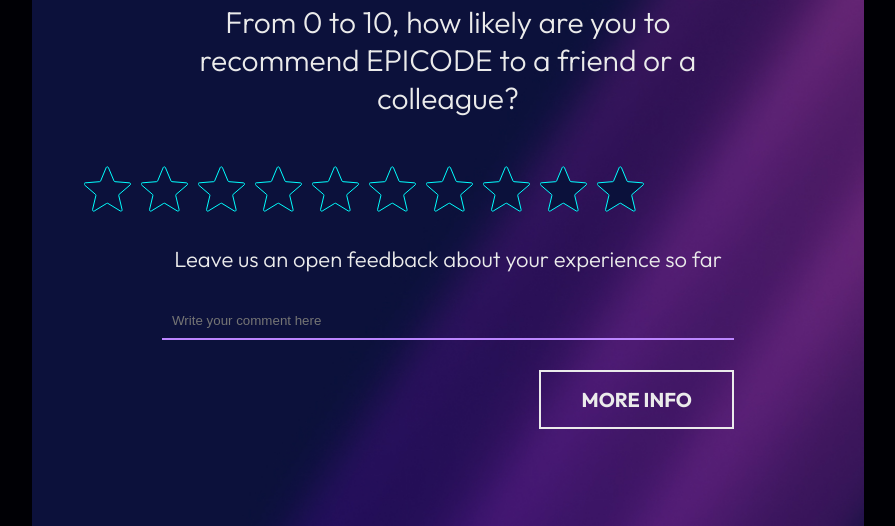
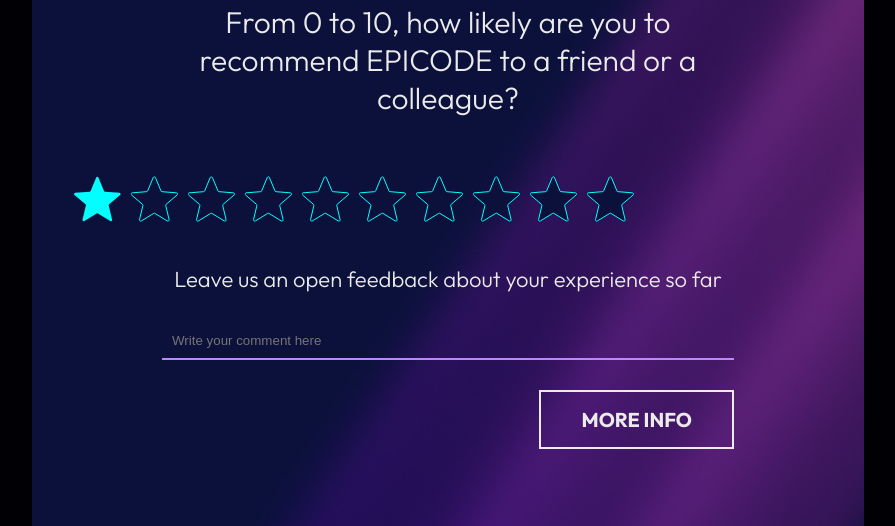
Before and after one commit to StefaniaGalazzo/quizz-game-epicode, a plain HTML site: page feedback.html in a window 1280 px wide. Shown: the part 274-800 px from the top of the page, without its empty margins (192-1087 px from the left). Drawn offline with Linux system fonts and the light colour scheme.

Commit message:
add star feedback js

```diff
--- a/assets/css/style.css
+++ b/assets/css/style.css
@@ -216,7 +216,8 @@ display: inline-block;
   display: flex;
   flex-direction: row-reverse;
   padding: 20px 90px;
-}
+  margin: 10px;
+ }
 
 .starIcon {        /*ICON*/
   font-size: 50px;
@@ -225,18 +226,21 @@ display: inline-block;
   padding-inline-start: 10px;
 }
 
+
 .starIcon::before{
   content: url(/assets/imgs/starblue.svg);
 }
-.starIcon.ativo ~ .starIcon::before{
+
+.starIcon.ativo~.starIcon::before,
+.starIcon.ativo::before {
   content: url(/assets/imgs/star.svg);
+
 }
 .avaliacao:hover .starIcon::before{
   content: url(/assets/imgs/starblue.svg);
 }
-.starIcon:hover ~ .starIcon::before{
-  content: url(/assets/imgs/star.svg);
-}
+
+
 /* ---- Stelle finali ---- */
 
 /* ---- Giacomo text ---- */
--- a/feedback.html
+++ b/feedback.html
@@ -20,17 +20,18 @@
         <h2 id="testTesto2">From 0 to 10, how likely are you to recommend EPICODE to a friend or a colleague?</h2>
 
         <ul class="star">
-          <li class="starIcon attivo" valutazione="1"></li>
+          <li class="starIcon" valutazione="10"></li>
+          <li class="starIcon" valutazione ="9"></li>
+          <li class="starIcon" valutazione ="8"></li>
+          <li class="starIcon" valutazione ="7"></li>
+          <li class="starIcon" valutazione ="6"></li>
+          <li class="starIcon" valutazione ="5"></li>
+          <li class="starIcon" valutazione ="4"></li>
+          <li class="starIcon" valutazione ="3"></li>
           <li class="starIcon" valutazione ="2"></li>
-          <li class="starIcon" valutazione ="3"></li>
-          <li class="starIcon" valutazione ="4"></li>
-          <li class="starIcon" valutazione ="5"></li>
-          <li class="starIcon" valutazione ="6"></li>
-          <li class="starIcon" valutazione ="7"></li>
-          <li class="starIcon" valutazione ="8"></li>
-          <li class="starIcon" valutazione ="9"></li>
-          <li class="starIcon" valutazione ="10"></li>
+          <li class="starIcon ativo" valutazione ="1"></li>
         </ul>
+
         <!-- Stelle finali  -->
 
 
@@ -50,7 +51,8 @@
 
     </main>
 
+    </div>
 
-    </div>
+    <section src="/assets/js/feedback.js"></section>
   </body>
 </html>
```
Also changed, not shown: assets/js/feedback.js (added, +15 -0 lines).
